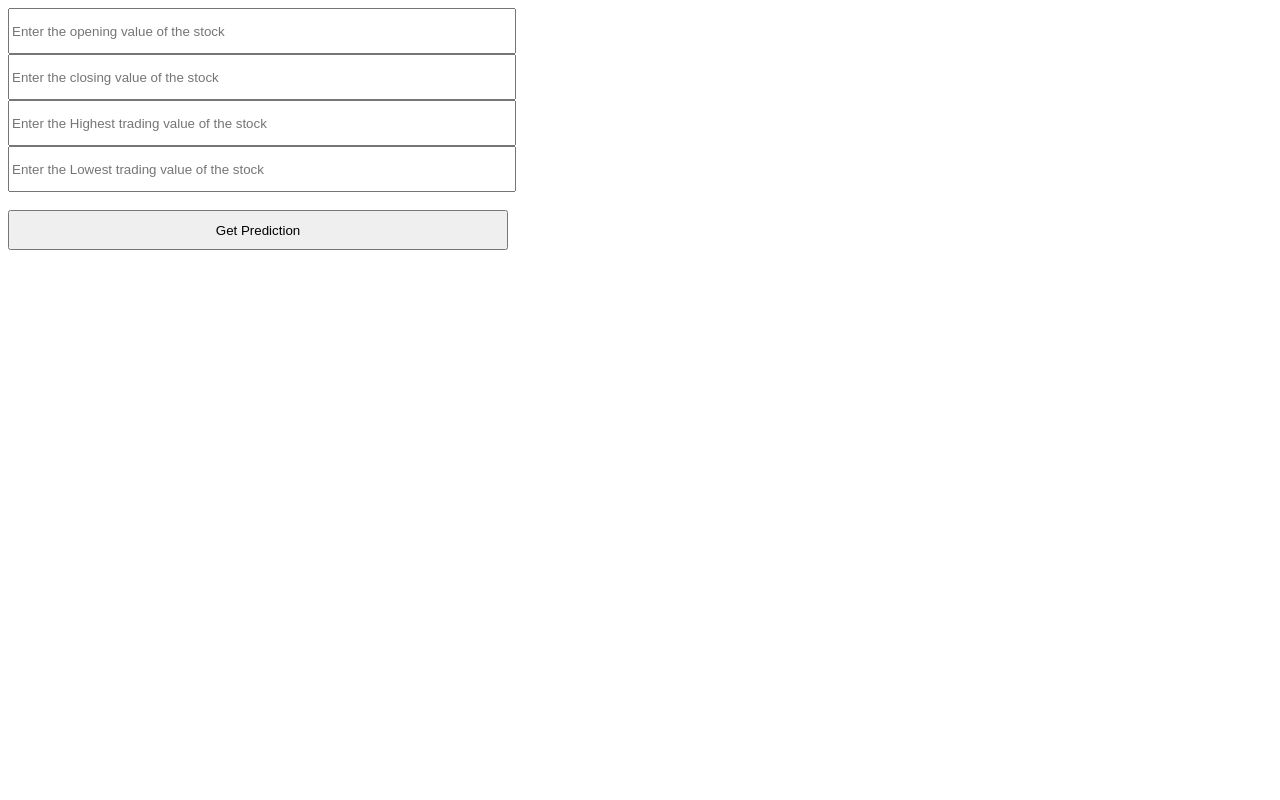
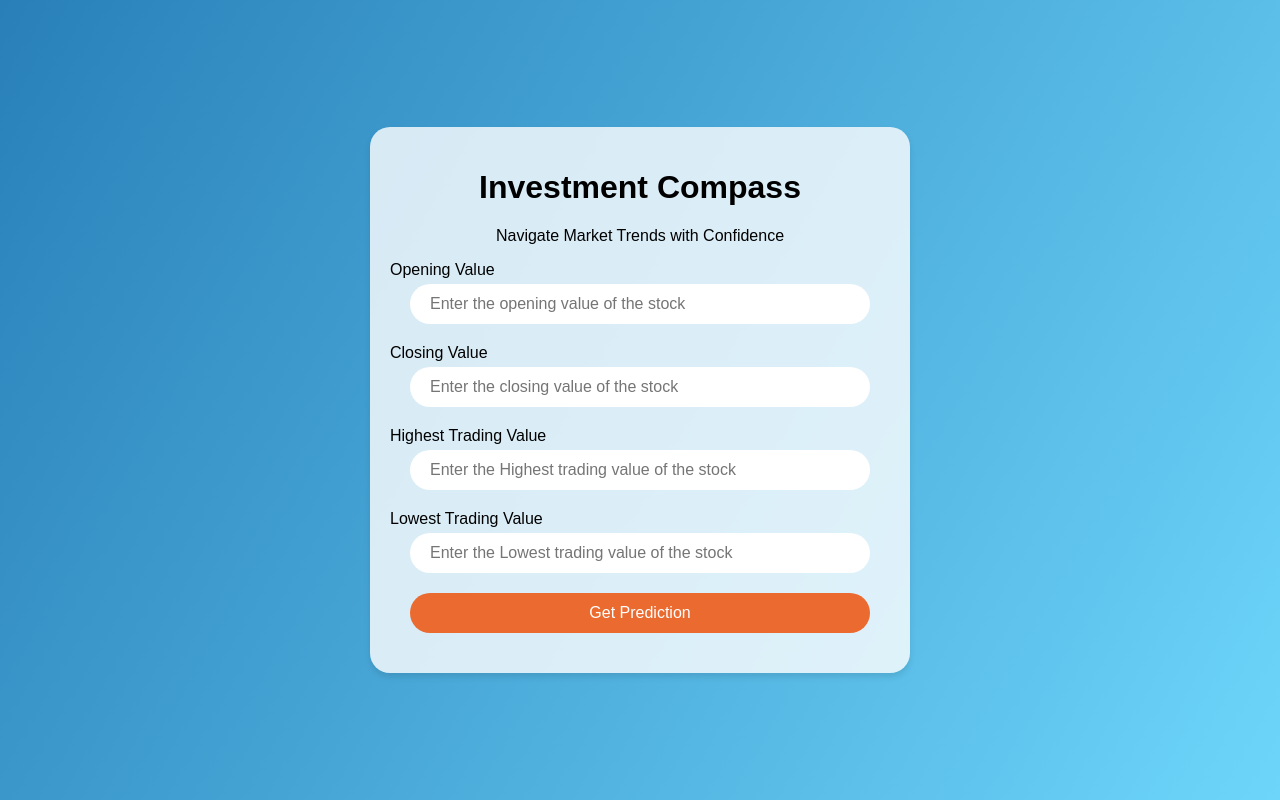
Before and after one commit to Kaustubh01/stocks, a Flask app: page / in a window 1280 px wide. Run offline with Flask 3, Linux system fonts and the light colour scheme; parts of the project's set-up code (start-up, migrations or seed data) failed here and were passed over.

Commit message:
styling added

```diff
--- a/templates/index.html
+++ b/templates/index.html
@@ -1,33 +1,90 @@
 <!DOCTYPE html>
 <html lang="en">
+
 <head>
     <meta charset="UTF-8">
-    <title>Title</title>
+    <title>Investment Compass</title>
 
     <style>
-        input{
-            width: 500px;
+        body {
+            margin: 0;
+            padding: 0;
+            font-family: Arial, sans-serif;
+            background: linear-gradient(120deg, #2980b9, #6dd5fa);
+            height: 100vh;
+            display: flex;
+            justify-content: center;
+            align-items: center;
+        }
+
+        .container {
+            background: rgba(255, 255, 255, 0.8);
+            border-radius: 20px;
+            padding: 40px;
+            box-shadow: 0 4px 6px rgba(0, 0, 0, 0.1);
+            text-align: center;
+            max-width: 500px;
+            width: 100%;
+            margin: 20px;
+            padding: 20px;
+        }
+
+        input {
+            width: calc(100% - 40px);
             height: 40px;
+            border-radius: 20px;
+            margin-bottom: 20px;
+            padding: 0 20px;
+            border: none;
+            box-sizing: border-box;
+            font-size: 16px;
+        }
+
+        label {
+            display: block;
+            text-align: left;
+            margin-bottom: 5px;
+        }
+
+        input[type="submit"] {
+            background-color: #eb6a2f;
+            color: white;
+            cursor: pointer;
+            transition: background-color 0.3s ease;
+        }
+
+        input[type="submit"]:hover {
+            background-color: #ff7849;
+        }
+
+        p {
+            margin-top: 10px;
         }
     </style>
 
 </head>
+
 <body>
+    <div class="container">
+        <h1>Investment Compass</h1>
+        <p>Navigate Market Trends with Confidence</p>
         <form action="{{ url_for('predict') }}" method="post">
-    <input type="number" placeholder="Enter the opening value of the stock" name="open"> <br>
-    <input type="number" placeholder="Enter the closing value of the stock" name="close"> <br>
-
-    <input type="number" placeholder="Enter the Highest trading value of the stock" name="high"> <br>
-    <input type="number" placeholder="Enter the Lowest trading value of the stock" name="low" > <br>
-    <br>
+            <label for="open">Opening Value</label>
+            <input type="number" placeholder="Enter the opening value of the stock" name="open">
+            <label for="close">Closing Value</label>
+            <input type="number" placeholder="Enter the closing value of the stock" name="close">
+            <label for="high">Highest Trading Value</label>
+            <input type="number" placeholder="Enter the Highest trading value of the stock" name="high">
+            <label for="low">Lowest Trading Value</label>
+            <input type="number" placeholder="Enter the Lowest trading value of the stock" name="low">
             <input type="submit" value="Get Prediction">
-
         </form>
         {% if prediction == 1 %}
-    <p>You should buy the stock</p>
+        <h2>This is Bullish Stock!!</h2>
         {% elif prediction == -1 %}
-    <p>You should sell the stock</p>
+        <h2>Stock is Bearish</h2>
         {% endif %}
+    </div>
+</body>
 
-</body>
 </html>
```
Lines whose indentation alone changed are shown as unchanged.
